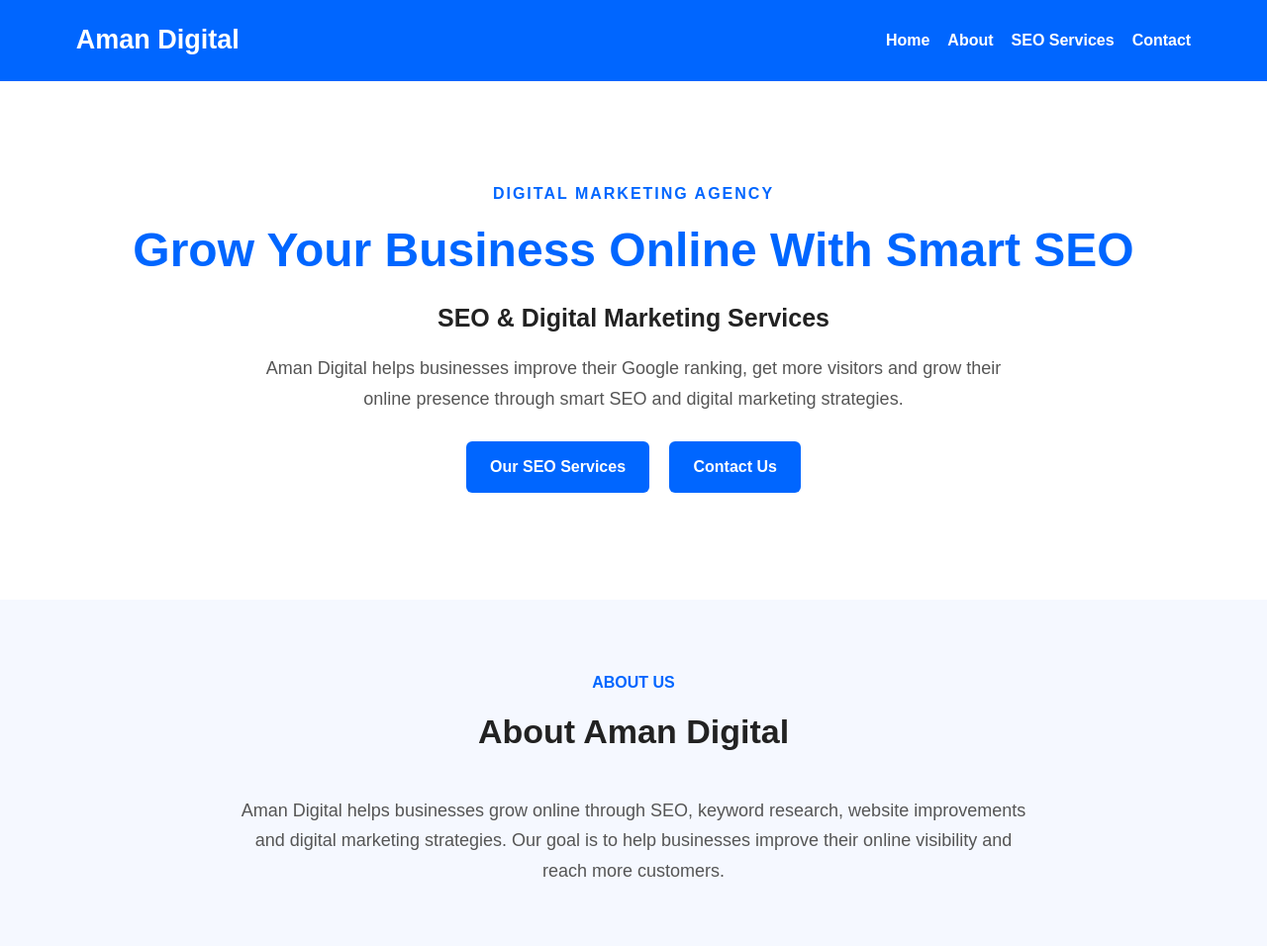
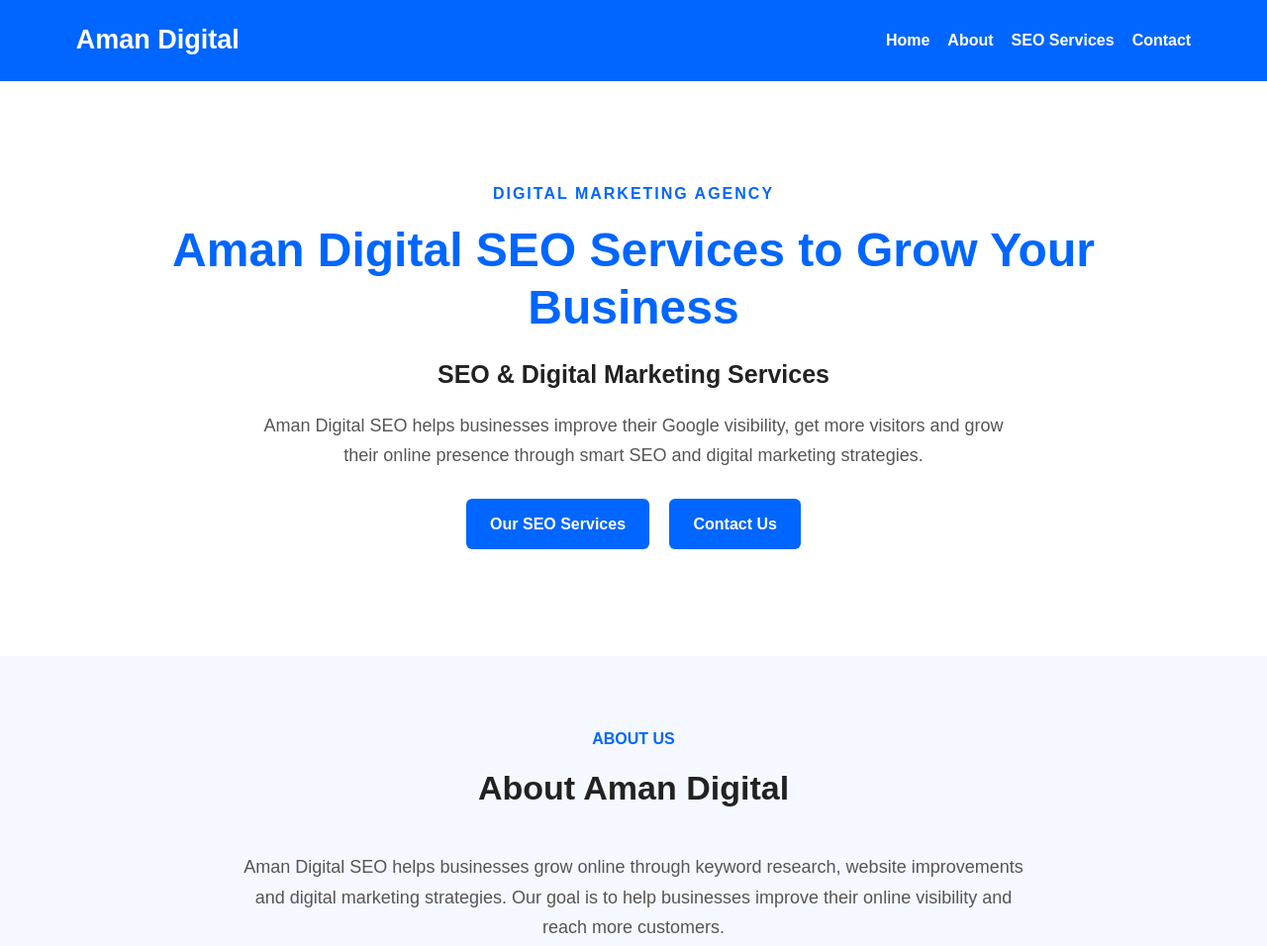
Before and after one commit to amanrastogi9210-dot/aman-digital, a plain HTML site: page index.html in a window 1280 px wide. Shown: the top 956 px of the page at 99% size. Drawn offline with Linux system fonts and the light colour scheme.

Commit message:
Update index.html

```diff
--- a/index.html
+++ b/index.html
@@ -4,12 +4,18 @@
     <meta charset="UTF-8">
     <meta name="viewport" content="width=device-width, initial-scale=1.0">
 
-    <title>Aman Digital | SEO & Digital Marketing Agency</title>
+    <title>Aman Digital SEO | SEO Services &amp; Digital Marketing</title>
 
-    <meta name="description" content="Aman Digital provides keyword research, on-page SEO, technical SEO, local SEO, SEO audits and SEO reporting to help businesses grow online.">
+    <meta name="description" content="Aman Digital SEO offers keyword research, on-page SEO, technical SEO, local SEO and SEO audits to help businesses improve Google visibility and grow online.">
 
     <meta name="robots" content="index, follow">
     <meta name="theme-color" content="#0066ff">
+    <meta name="author" content="Aman Digital">
+    <link rel="canonical" href="https://amanrastogi9210-dot.github.io/aman-digital/">
+    <meta property="og:title" content="Aman Digital SEO | SEO Services &amp; Digital Marketing">
+    <meta property="og:description" content="Aman Digital SEO offers keyword research, on-page SEO, technical SEO, local SEO and SEO audits to help businesses improve Google visibility and grow online.">
+    <meta property="og:url" content="https://amanrastogi9210-dot.github.io/aman-digital/">
+    <meta property="og:type" content="website">
 
     <style>
         * {
@@ -269,12 +275,12 @@
         <section class="hero" id="home">
             <div class="tagline">DIGITAL MARKETING AGENCY</div>
 
-            <h1>Grow Your Business Online With Smart SEO</h1>
+            <h1>Aman Digital SEO Services to Grow Your Business</h1>
 
             <h2>SEO &amp; Digital Marketing Services</h2>
 
             <p>
-                Aman Digital helps businesses improve their Google ranking,
+                Aman Digital SEO helps businesses improve their Google visibility,
                 get more visitors and grow their online presence through
                 smart SEO and digital marketing strategies.
             </p>
@@ -290,8 +296,8 @@
             </div>
 
             <p>
-                Aman Digital helps businesses grow online through SEO,
-                keyword research, website improvements and digital
+                Aman Digital SEO helps businesses grow online through keyword research,
+                website improvements and digital
                 marketing strategies. Our goal is to help businesses
                 improve their online visibility and reach more customers.
             </p>
```
